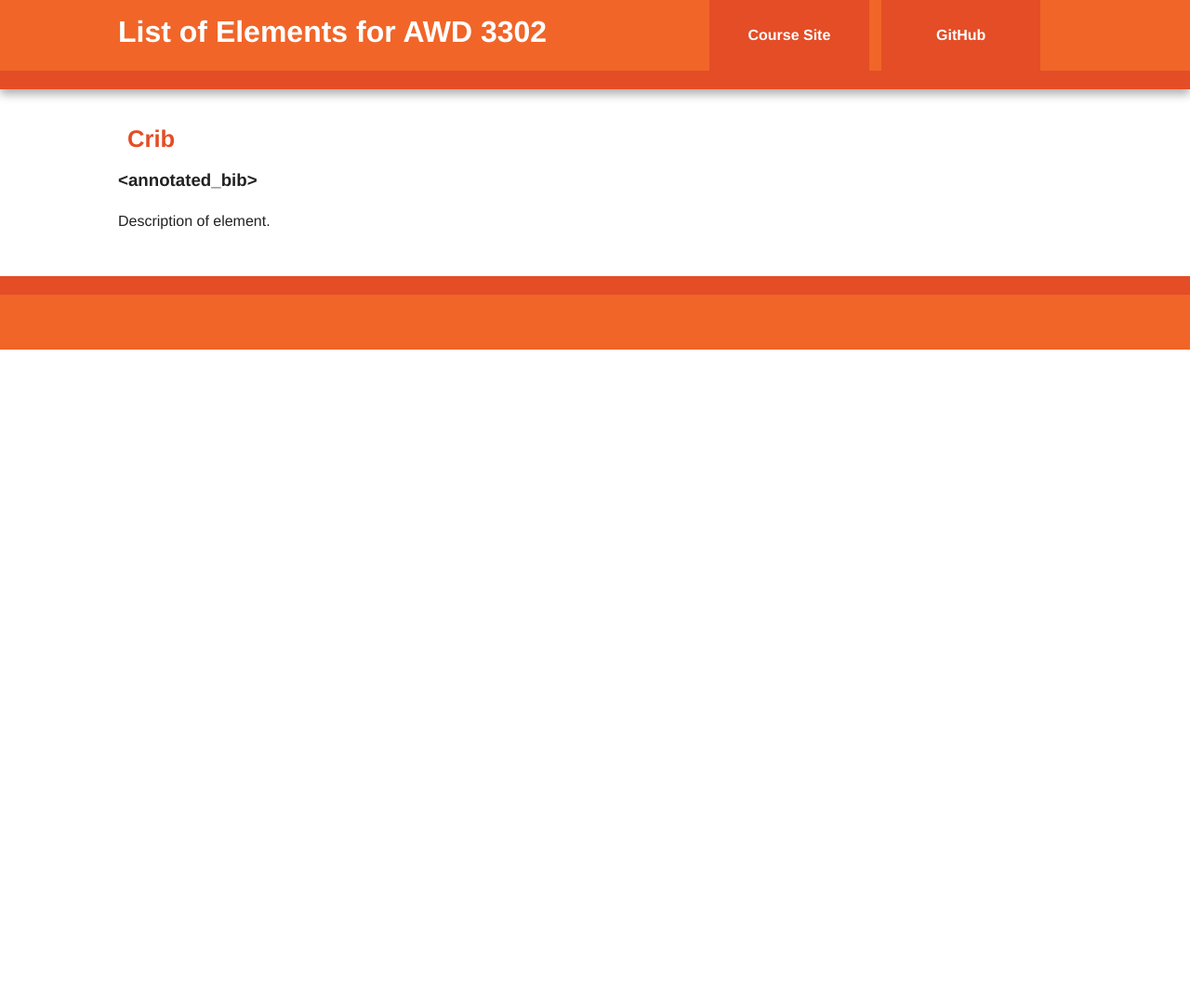
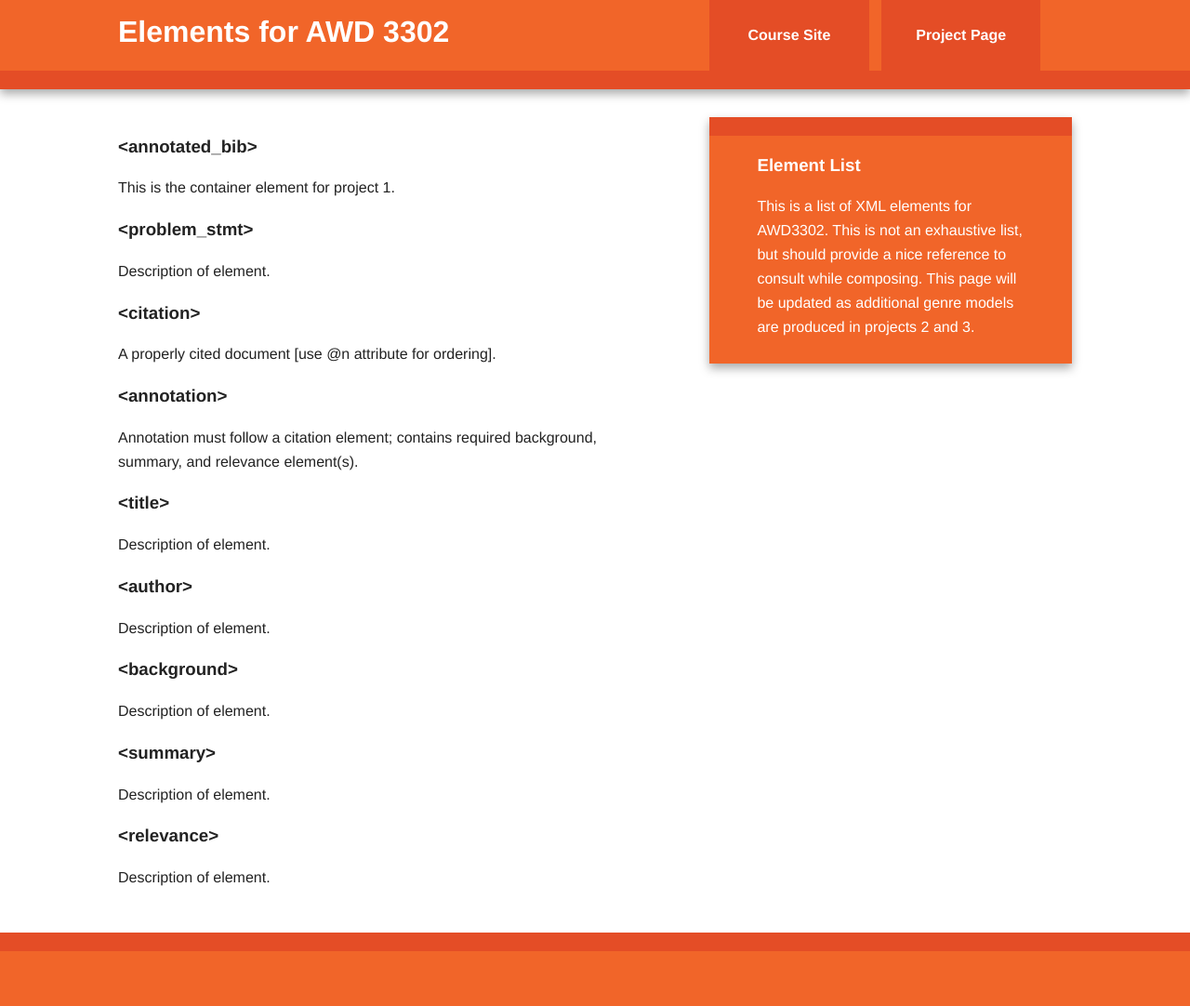
Before and after one commit to smithkevin1/projects, a PHP site: page /crib_sheet.php in a window 1280 px wide. Shown: the whole page at 93% size. Before the commit the page ends 376 px from the top, so only its background shows below. Run offline with PHP 8.4, Linux system fonts and the light colour scheme; some libraries are stand-ins or nearby versions.

Commit message:
Updates to project build out files.

```diff
--- a/crib_sheet.php
+++ b/crib_sheet.php
@@ -22,11 +22,11 @@
         <![endif]-->
         <div class="header-container">
             <header class="wrapper clearfix">
-                <h1 class="title">List of Elements for AWD 3302</h1>
+                <h1 class="title">Elements for AWD 3302</h1>
                 <nav>
                     <ul>
                         <li><a href="http://su16awd.kevingeraldsmith.com">Course Site</a></li>
-                        <li><a href="https://github.com/smithkevin1/AWD">GitHub</a></li>
+                        <li><a href="http://su16awd.kevingeraldsmith.com/projects/students.php">Project Page</a></li>
                     </ul>
                 </nav>
             </header>
@@ -36,15 +36,68 @@
               <article>
 
                     <header>
-                      <h2>Crib</h2>
+                      <h2></h2>
                     </header>
                     <section>
                       <h3>&lt;annotated_bib&gt;</h3>
                       <p>
+                        This is the container element for project 1.
+                      </p>
+                    </section>
+                    <section>
+                      <h3>&lt;problem_stmt&gt;</h3>
+                      <p>
                         Description of element.
                       </p>
-                </section>
+                    </section>
+                    <section>
+                      <h3>&lt;citation&gt;</h3>
+                      <p>
+                        A properly cited document [use @n attribute for
+               ordering].
+                      </p>
+                    </section>
+                    <section>
+                      <h3>&lt;annotation&gt;</h3>
+                      <p>
+                        Annotation must follow a citation element; contains required background, summary, and relevance element(s).
+                      </p>
+                    </section>
+                    <section>
+                      <h3>&lt;title&gt;</h3>
+                      <p>
+                        Description of element.
+                      </p>
+                    </section>
+                    <section>
+                      <h3>&lt;author&gt;</h3>
+                      <p>
+                        Description of element.
+                      </p>
+                    </section>
+                    <section>
+                      <h3>&lt;background&gt;</h3>
+                      <p>
+                        Description of element.
+                      </p>
+                    </section>
+                    <section>
+                      <h3>&lt;summary&gt;</h3>
+                      <p>
+                        Description of element.
+                      </p>
+                    </section>
+                    <section>
+                      <h3>&lt;relevance&gt;</h3>
+                      <p>
+                        Description of element.
+                      </p>
+                    </section>
               </article>
+              <aside>
+              <h3>Element List</h3>
+              <p>This is a list of XML elements for AWD3302. This is not an exhaustive list, but should provide a nice reference to consult while composing. This page will be updated as additional genre models are produced in projects 2 and 3.</p>
+          </aside>
             </div> <!-- #main -->
         </div> <!-- #main-container -->
 
--- a/header.php
+++ b/header.php
@@ -4,7 +4,7 @@
         <nav>
             <ul>
                 <li><a href="http://su16awd.kevingeraldsmith.com">Course Site</a></li>
-                <li><a href="https://github.com/smithkevin1/AWD">GitHub</a></li>
+                <li><a href="http://su16awd.kevingeraldsmith.com/projects/crib_sheet.php">Element List</a></li>
             </ul>
         </nav>
     </header>
--- a/list_students.php
+++ b/list_students.php
@@ -3,7 +3,6 @@ if(isset($proj)) {
   echo
   '<li><a href=\'p' .$proj. '.php?id=test_doc&proj=' .$proj. '\'>Example file</a></li>
   <li><a href=\'p' .$proj. '.php?id=b11&proj=' .$proj. '\'>Seth Bakes</a></li>
-  <li><a href=\'p' .$proj. '.php?id=b29&proj=' .$proj. '\'>Joseph Beaudreault</a></li>
   <li><a href=\'p' .$proj. '.php?id=c12&proj=' .$proj. '\'>Brent Christy</a></li>
   <li><a href=\'p' .$proj. '.php?id=d13&proj=' .$proj. '\'>Daniel Doherty</a></li>
   <li><a href=\'p' .$proj. '.php?id=g14&proj=' .$proj. '\'>Benjamin Gincley</a></li>
@@ -27,7 +26,6 @@ elseif(isset($_GET['proj'])) {
   echo
   '<li><a href=\'p' .$proj. '.php?id=test_doc&proj=' .$proj. '\'>Example file</a></li>
   <li><a href=\'p' .$proj. '.php?id=b11&proj=' .$proj. '\'>Seth Bakes</a></li>
-  <li><a href=\'p' .$proj. '.php?id=b29&proj=' .$proj. '\'>Joseph Beaudreault</a></li>
   <li><a href=\'p' .$proj. '.php?id=c12&proj=' .$proj. '\'>Brent Christy</a></li>
   <li><a href=\'p' .$proj. '.php?id=d13&proj=' .$proj. '\'>Daniel Doherty</a></li>
   <li><a href=\'p' .$proj. '.php?id=g14&proj=' .$proj. '\'>Benjamin Gincley</a></li>
--- a/students.php
+++ b/students.php
@@ -26,7 +26,7 @@
                 <nav>
                     <ul>
                         <li><a href="http://su16awd.kevingeraldsmith.com">Course Site</a></li>
-                        <li><a href="https://github.com/smithkevin1/AWD">GitHub</a></li>
+                        <li><a href="http://su16awd.kevingeraldsmith.com/projects/crib_sheet.php">Element List</a></li>
                     </ul>
                 </nav>
             </header>
```
